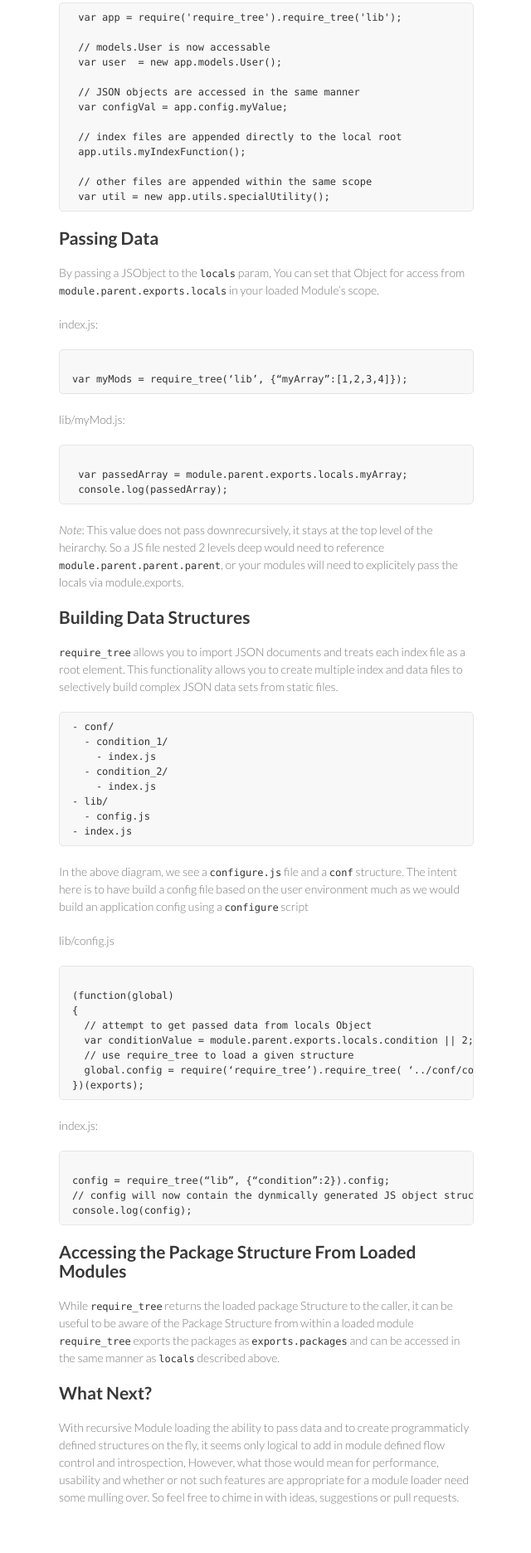
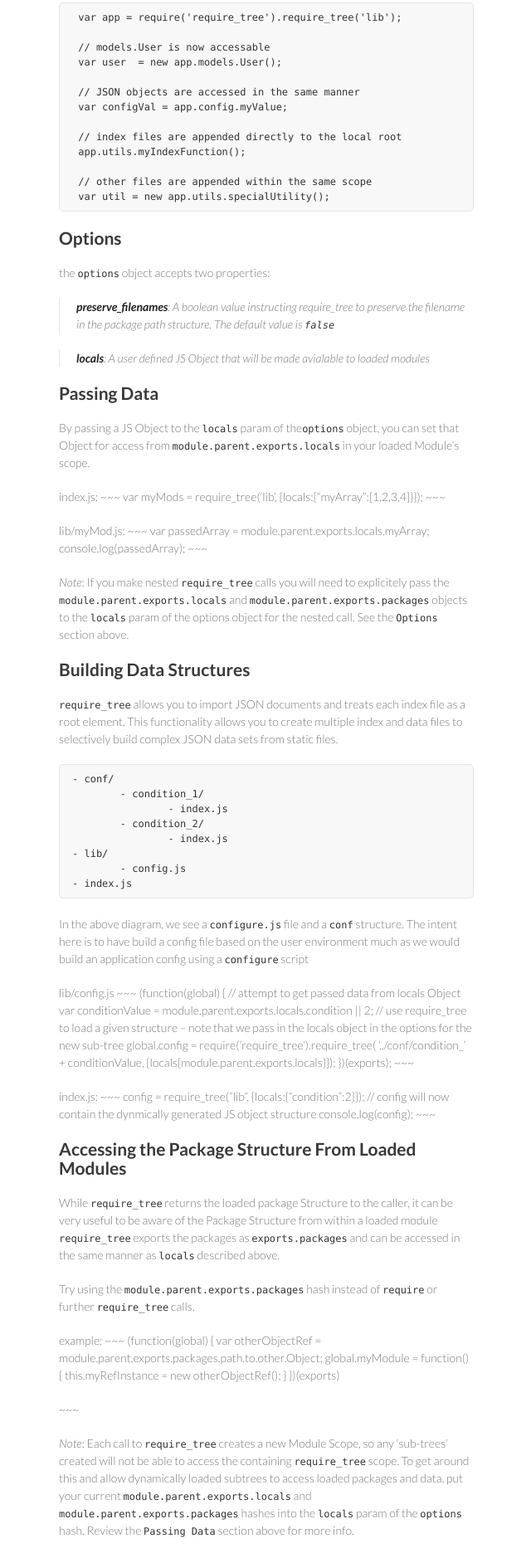
Before and after one commit to vanschroeder/require_tree, a plain HTML site: page index.html in a window 1280 px wide. Shown: the part 917-2789 px from the top of the page at 83% size, without its empty margins (499-1139 px from the left). Drawn offline with Linux system fonts and the light colour scheme.

Commit message:
added  docco docs and index.html updates

```diff
--- a/index.html
+++ b/index.html
@@ -34,18 +34,18 @@
 <!-- === begin markdown block =====================================================
 
       generated by markdown 1.0.0 on Ruby 1.9.3 (2012-04-20) [x86_64-darwin12.0.0]
-                on 2013-10-11 09:40:20 -0700 with Markdown engine kramdown (0.14.0)
+                on 2013-10-11 19:44:38 -0700 with Markdown engine kramdown (0.14.0)
                   using options { !to be done! }
   -->
-<h1 id="requiretreepath-locals">require_tree(path [,locals])</h1>
+<h1 id="requiretreepath-options">require_tree(path [,options])</h1>
 
-<p>Recursive JS and JSON Module Loading for NodeJS</p>
+<p>Recursive Package like Module and JSON Loading for NodeJS</p>
 
 <p><a href="https://travis-ci.org/vancarney/require_tree"><img src="https://travis-ci.org/vancarney/require_tree.png" alt="Build Status" /></a></p>
 
 <h2 id="installation">Installation</h2>
-
-<p><pre><code>npm install require_tree</code></pre></p>
+<pre><code>	npm install require_tree
+</code></pre>
 
 <h2 id="basic-usage">Basic Usage</h2>
 
@@ -79,22 +79,35 @@
  var util = new app.utils.specialUtility();
 </code></pre>
 
+<h2 id="options">Options</h2>
+
+<p>the <code>options</code> object accepts two properties:</p>
+
+<blockquote>
+  <p><strong>preserve_filenames</strong>: A boolean value instructing require_tree to preserve the filename in the package path structure. The default value is <code>false</code></p>
+</blockquote>
+
+<blockquote>
+  <p><strong>locals</strong>: A user defined JS Object that will be made avialable to loaded modules</p>
+</blockquote>
+
 <h2 id="passing-data">Passing Data</h2>
 
-<p>By passing a JSObject to the <code>locals</code> param, You can set that Object for access from <code>module.parent.exports.locals</code> in your loaded Module’s scope.</p>
+<p>By passing a JS Object to the <code>locals</code> param of the<code>options</code> object, you can set that Object for access from <code>module.parent.exports.locals</code> in your loaded Module’s scope.</p>
 
 <p>index.js:
-<pre><code>
-var myMods = require_tree(‘lib’, {“myArray”:[1,2,3,4]});
-</code></pre>
+~~~
+var myMods = require_tree(‘lib’, {locals:{“myArray”:[1,2,3,4]}});
+~~~ </p>
 
 <p>lib/myMod.js:
-<pre><code>
+~~~
  var passedArray = module.parent.exports.locals.myArray;
  console.log(passedArray);
-</code></pre>
+~~~</p>
 
-<p><em>Note</em>: This value does not pass downrecursively, it stays at the top level of the heirarchy. So a JS file nested 2 levels deep would need to reference <code>module.parent.parent.parent</code>, or your modules will need to explicitely pass the locals via module.exports.</p>
+<p><em>Note</em>: If you make nested <code>require_tree</code> calls  you will need to explicitely pass the <code>module.parent.exports.locals</code> and <code>module.parent.exports.packages</code> objects to the <code>locals</code> param of the options object for the nested call.
+See the <code>Options</code> section above.</p>
 
 <h2 id="building-data-structures">Building Data Structures</h2>
 
@@ -115,34 +128,51 @@ This functionality allows you to create multiple index and data files to selecti
 The intent here is to have build a config file based on the user environment much as we would build an application config using a <code>configure</code> script</p>
 
 <p>lib/config.js
-<pre><code>
+~~~
 (function(global)
 {
 	// attempt to get passed data from locals Object
 	var conditionValue = module.parent.exports.locals.condition || 2;
-  // use require_tree to load a given structure
-  global.config = require(‘require_tree’).require_tree( ‘../conf/condition_’ +  conditionValue);
+	// use require_tree to load a given structure – note that we pass in the locals object in the options for the new sub-tree
+	global.config = require(‘require_tree’).require_tree( ‘../conf/condition_’ +  conditionValue, {locals{module.parent.exports.locals}});
 })(exports);
-</code></pre></p>
+~~~</p>
 
 <p>index.js:
-<pre><code>
-config = require_tree(“lib”, {“condition”:2}).config;
+~~~
+config = require_tree(“lib”, {locals:{“condition”:2}});
 // config will now contain the dynmically generated JS object structure
 console.log(config);
-</code></pre></p>
+~~~</p>
 
 <h2 id="accessing-the-package-structure-from-loaded-modules">Accessing the Package Structure From Loaded Modules</h2>
 
-<p>While <code>require_tree</code> returns the loaded package Structure to the caller, it can be useful to be aware of the Package Structure from within a loaded module
-<code>require_tree</code> exports the packages as <code>exports.packages</code> and can be accessed in the same manner as <code>locals</code> described above.</p>
+<p>While <code>require_tree</code> returns the loaded package Structure to the caller, it can be very useful to be aware of the Package Structure from within a loaded module
+<code>require_tree</code> exports the packages as <code>exports.packages</code> and can be accessed in the same manner as <code>locals</code> described above. </p>
+
+<p>Try using the <code>module.parent.exports.packages</code> hash instead of <code>require</code> or further <code>require_tree</code> calls.</p>
+
+<p>example:
+~~~
+(function(global)
+{
+	var otherObjectRef = module.parent.exports.packages.path.to.other.Object;
+	global.myModule = function() {
+		this.myRefInstance = new otherObjectRef();
+	}
+})(exports)</p>
+
+<p>~~~</p>
+
+<p><em>Note</em>: Each call to <code>require_tree</code> creates a new Module Scope, so any ‘sub-trees’ created will not be able to access the containing <code>require_tree</code> scope.
+To get around this and allow dynamically loaded subtrees to access loaded packages and data, put your current <code>module.parent.exports.locals</code> and <code>module.parent.exports.packages</code> hashes into the <code>locals</code> param of the <code>options</code> hash.
+Review the <code>Passing Data</code> section above for more info.</p>
 
 <h2 id="what-next">What Next?</h2>
 
 <p>With recursive Module loading the ability to pass data and to create programmaticly defined structures on the fly, it seems only logical to add in module defined flow control and introspection,
 However, what those would mean for performance, usability and whether or not such features are appropriate for a module loader need some mulling over. So feel free to chime in with ideas, suggestions or pull requests.</p>
 <!-- === end markdown block ===================================================== -->
-
 
 
       </section>
```
Also changed, not shown: docs/require_tree.html (+64 -18 lines). Lines whose indentation alone changed are shown as unchanged.
